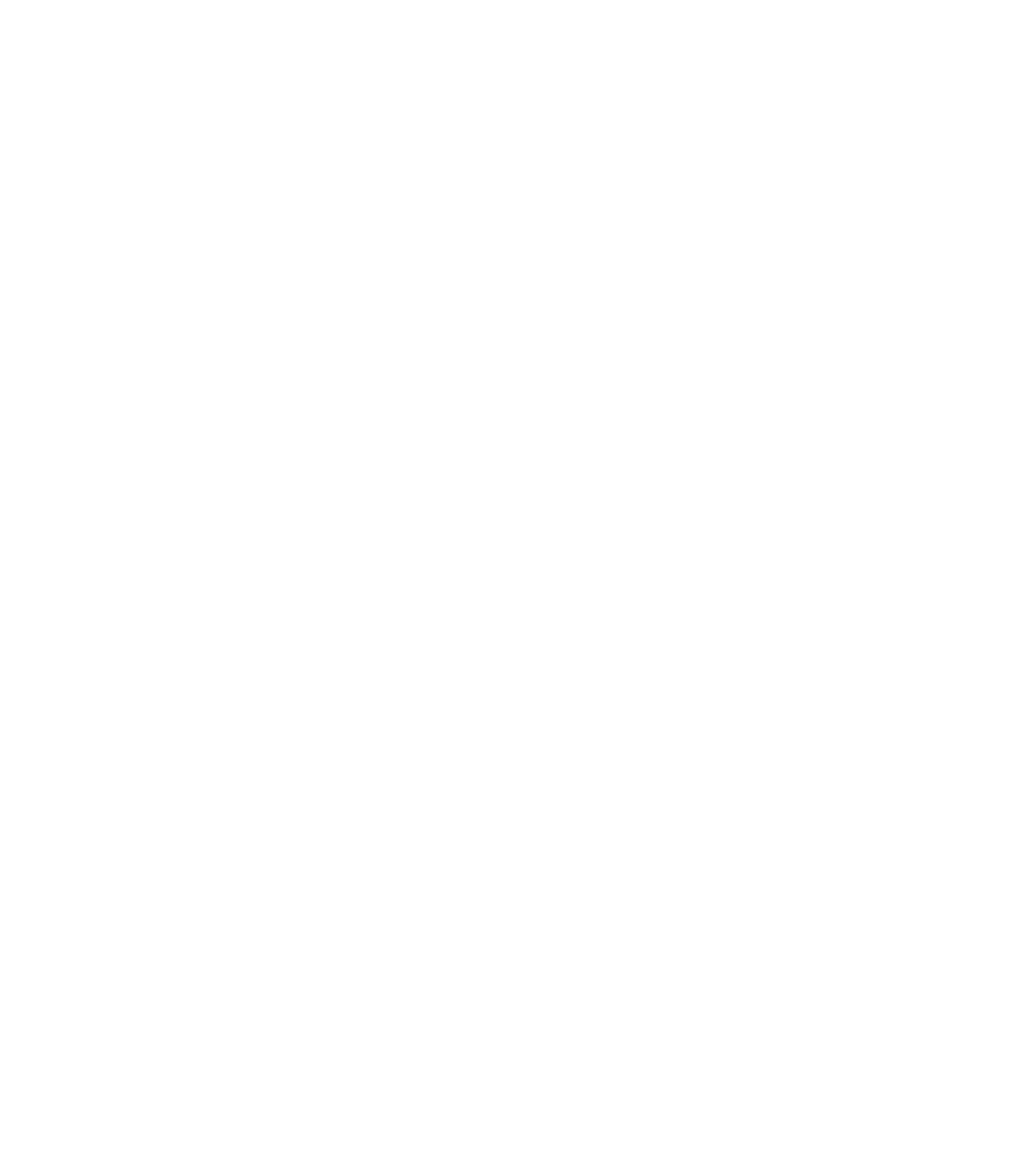
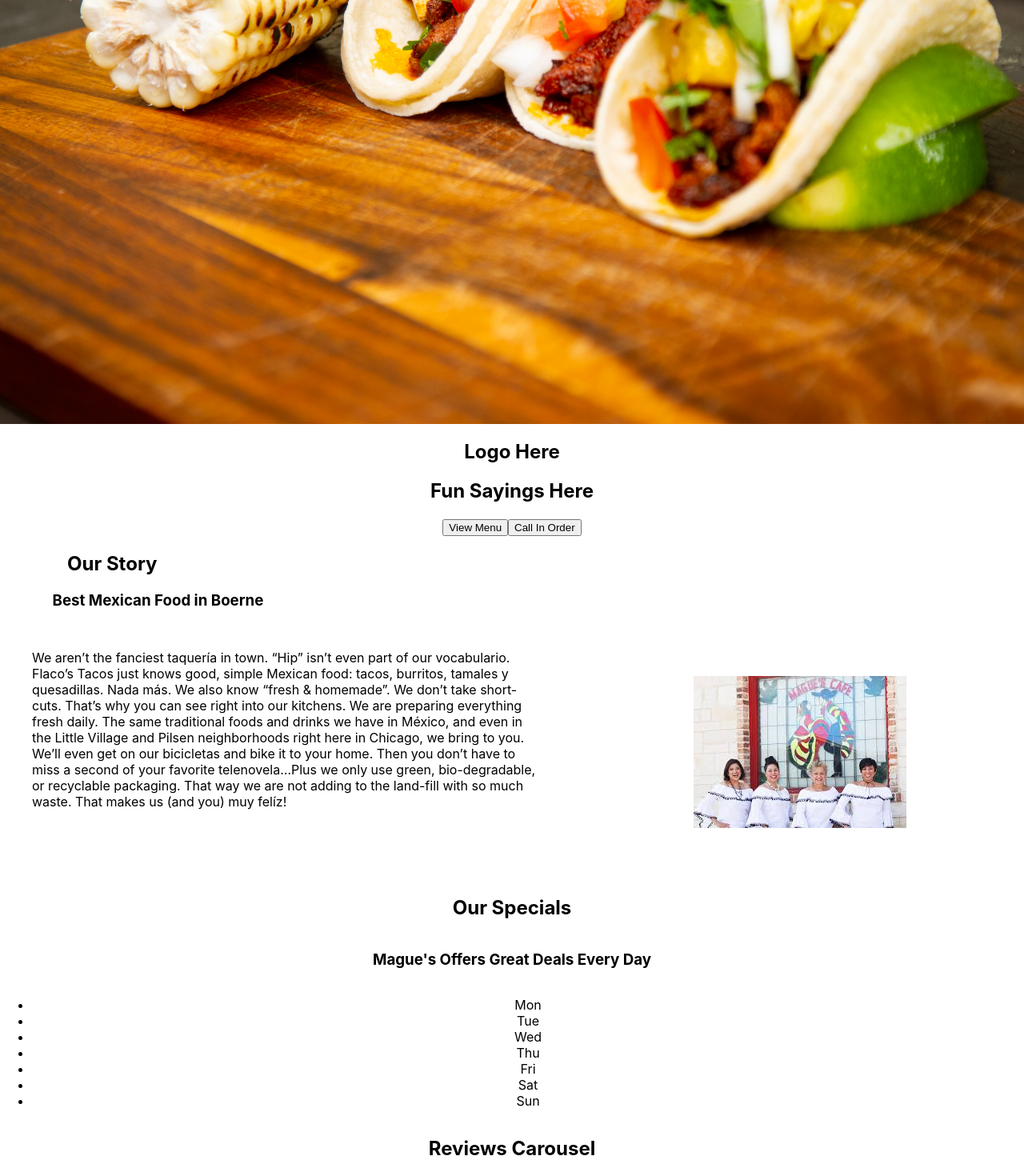
Before and after one commit to KevinRay13/magues-cafe, a React (Create React App) app: page / in a window 1280 px wide. Shown: the part 110-1580 px from the top of the page at 80% size. Before the commit the page ends 800 px from the top, so only its background shows below. Built offline with nearby package versions, Linux system fonts and the light colour scheme.

Commit message:
Home page basic wireframe

```diff
--- a/src/components/home/Home.js
+++ b/src/components/home/Home.js
@@ -5,11 +5,57 @@ import './home.scss';
 class Home extends Component {
   render() {
     return (
-      <div>
-        <h1>Home</h1>
-        <p>
-          eiwrniwenrfigjwnerijfnwierjnfiwjenrijnwerijvnwijernfvijwenrivjwneirjvnweijrnviwjernvijwenrvijwnerv
-        </p>
+      <div className='home-page'>
+        <div className='banner-image' />
+        <div>
+          <h1>Logo Here</h1>
+          <h2>Fun Sayings Here</h2>
+          <button>View Menu</button>
+          <button>Call In Order</button>
+        </div>
+        <div className='our-story-container'>
+          <div className='our-story-title'>
+            <h2 className='titles margins'>Our Story</h2>
+            <h3 className='titles margins'>Best Mexican Food in Boerne</h3>
+          </div>
+          <div className='our-story'>
+            <div className='our-story-p'>
+              <p className='titles'>
+                We aren’t the fanciest taquería in town. “Hip” isn’t even part
+                of our vocabulario. Flaco’s Tacos just knows good, simple
+                Mexican food: tacos, burritos, tamales y quesadillas. Nada más.
+                We also know “fresh & homemade”. We don’t take short-cuts.
+                That’s why you can see right into our kitchens. We are preparing
+                everything fresh daily. The same traditional foods and drinks we
+                have in México, and even in the Little Village and Pilsen
+                neighborhoods right here in Chicago, we bring to you. We’ll even
+                get on our bicicletas and bike it to your home. Then you don’t
+                have to miss a second of your favorite telenovela…Plus we only
+                use green, bio-degradable, or recyclable packaging. That way we
+                are not adding to the land-fill with so much waste. That makes
+                us (and you) muy felíz!
+              </p>
+            </div>
+            <div className='our-story-image' />
+          </div>
+
+          <div className='our-specials'>
+            <h2>Our Specials</h2>
+            <h3>Mague's Offers Great Deals Every Day</h3>
+            <ul>
+              <li>Mon</li>
+              <li>Tue</li>
+              <li>Wed</li>
+              <li>Thu</li>
+              <li>Fri</li>
+              <li>Sat</li>
+              <li>Sun</li>
+            </ul>
+          </div>
+          <div>
+            <h2>Reviews Carousel</h2>
+          </div>
+        </div>
       </div>
     );
   }
--- a/src/components/home/home.scss
+++ b/src/components/home/home.scss
@@ -0,0 +1,63 @@
+.home-page {
+  height: 100vh;
+  width: 100vw;
+}
+
+.banner-image {
+  /* The image used */
+  background-image: url('../../images/Tacos-magues.jpg');
+
+  /* Set a specific height */
+  height: 80vh;
+  width: 100vw;
+
+  /* Create the parallax scrolling effect */
+  background-attachment: fixed;
+  background-position: center;
+  background-repeat: no-repeat;
+  background-size: cover;
+}
+.our-story {
+  display: flex;
+  justify-content: space-around;
+  flex-direction: row;
+  width: 100vw;
+  margin: 1em;
+  margin: 0 auto;
+}
+.our-story-p {
+  width: 50vw;
+  margin: 1em;
+}
+.our-specials {
+  display: flex;
+  justify-content: space-around;
+  flex-direction: column;
+  width: 100vw;
+}
+.our-story-container {
+  display: flex;
+  justify-content: space-around;
+  flex-direction: column;
+  width: 100vw;
+}
+.our-story-image {
+  /* The image used */
+  background-image: url('../../images/magues-ladies.jpeg');
+
+  /* Set a specific height */
+  height: 40vh;
+  width: 40vw;
+
+  background-position: center;
+  background-repeat: no-repeat;
+}
+.margins {
+  margin-left: 3.5em;
+}
+.titles {
+  text-align: left;
+}
+.our-story-title {
+  width: 40vw;
+}
--- a/src/components/nav/navbar.scss
+++ b/src/components/nav/navbar.scss
@@ -3,8 +3,7 @@
   flex-wrap: wrap;
   font-family: 'Nunito', sans-serif;
   justify-content: space-around;
-  // FIXME
-  //height: 9vh;
+
   width: 100vw;
   align-items: center;
   margin: 0 auto;
```
Also changed, not shown: src/images/Tacos-magues.jpg (added), src/images/magues-ladies.jpeg (added).
